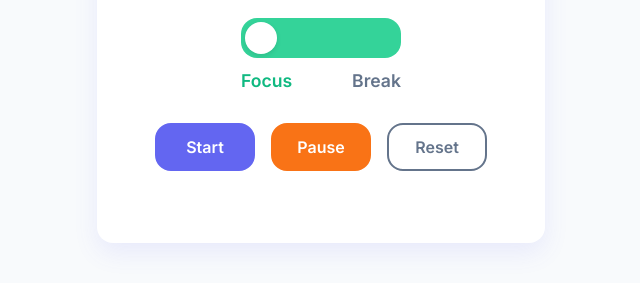
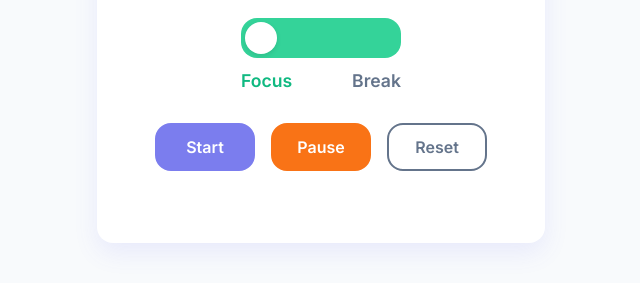
Before and after one commit to silvermindmapper/BYOA-Pomodoro, a plain HTML site: page index.html in a window 1280 px wide. Shown: the part 399-682 px from the top of the page, without its empty margins (319-959 px from the left). Drawn offline with Linux system fonts and the light colour scheme.

Commit message:
changed to light purple

```diff
--- a/styles.css
+++ b/styles.css
@@ -6,7 +6,7 @@
 }
 
 :root {
-    --primary: #6366f1;
+    --primary: #7b7dee;
     --primary-dark: #4f46e5;
     --secondary: #34d399;
     --secondary-dark: #10b981;
```
Also changed, not shown: 1 other file.
